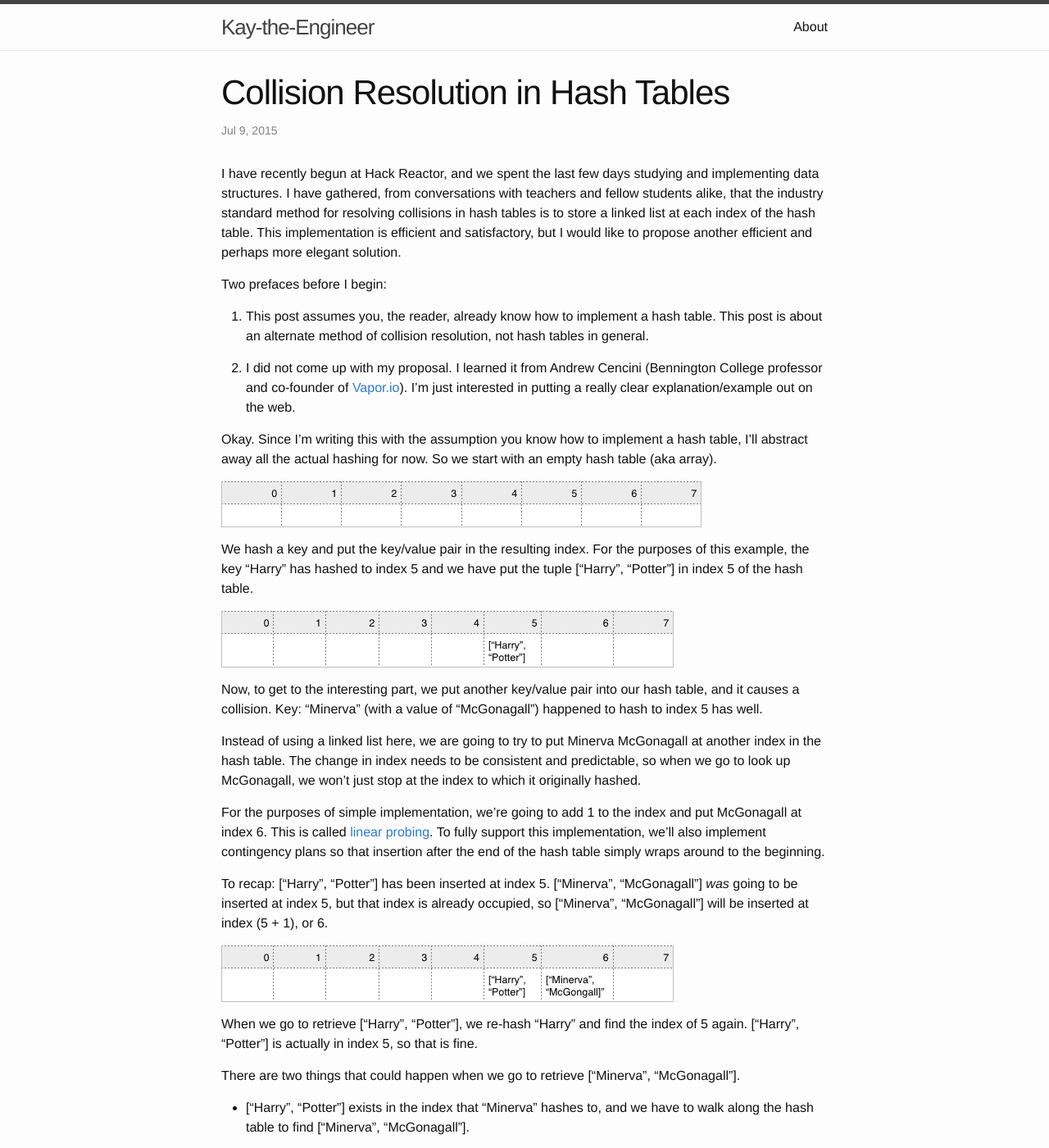
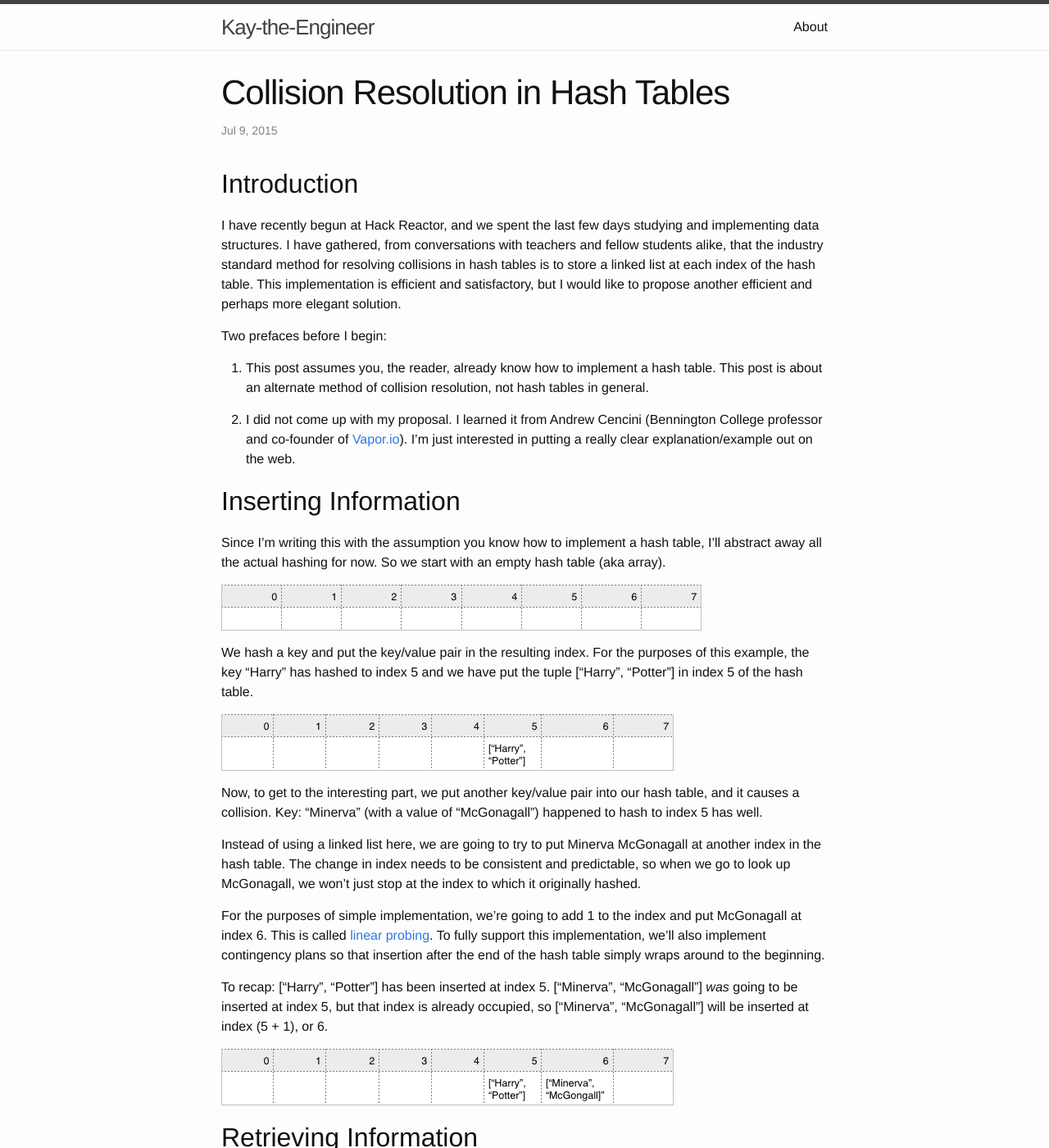
Before and after one commit to kstrack-grose/kstrack-grose.github.io, a Jekyll site: the page built from _posts/2015-07-09-Collision-Resolution-In-Hash-Tables.markdown, in a window 1280 px wide and 1400 px high. Shown: the whole window at 82% size. Built offline with Jekyll 4.4.1, drawn with Linux system fonts in a browser that asks for light colours; some of the changed text lies outside the part shown.

Commit message:
insert headers for easy skimming

```diff
--- a/_posts/2015-07-09-Collision-Resolution-In-Hash-Tables.markdown
+++ b/_posts/2015-07-09-Collision-Resolution-In-Hash-Tables.markdown
@@ -5,7 +5,7 @@ date:   2015-07-09 13:59:23
 categories: jekyll update
 ---
 
-
+##Introduction
 I have recently begun at Hack Reactor, and we spent the last few days studying and implementing data structures. I have gathered, from conversations with teachers and fellow students alike, that the industry standard method for resolving collisions in hash tables is to store a linked list at each index of the hash table. This implementation is efficient and satisfactory, but I would like to propose another efficient and perhaps more elegant solution.
 
 Two prefaces before I begin:
@@ -14,7 +14,8 @@ Two prefaces before I begin:
 
 2. I did not come up with my proposal. I learned it from Andrew Cencini (Bennington College professor and co-founder of [Vapor.io](http://vapor.io)). I'm just interested in putting a really clear explanation/example out on the web.
 
-Okay. Since I'm writing this with the assumption you know how to implement a hash table, I'll abstract away all the actual hashing for now. So we start with an empty hash table (aka array).
+##Inserting Information
+Since I'm writing this with the assumption you know how to implement a hash table, I'll abstract away all the actual hashing for now. So we start with an empty hash table (aka array).
 
 ![empty hash table](/assets/emptyhash.png)
 
@@ -32,7 +33,7 @@ To recap: ["Harry", "Potter"] has been inserted at index 5. ["Minerva", "McGonag
 
 ![second hash table](/assets/hash2.png)
 
-
+##Retrieving Information
 When we go to retrieve ["Harry", "Potter"], we re-hash "Harry" and find the index of 5 again. ["Harry", "Potter"] is actually in index 5, so that is fine.
 
 There are two things that could happen when we go to retrieve ["Minerva", "McGonagall"].
```
Also changed, not shown: other parts of _posts/2015-07-09-Collision-Resolution-In-Hash-Tables.markdown (+2 -0 lines).
